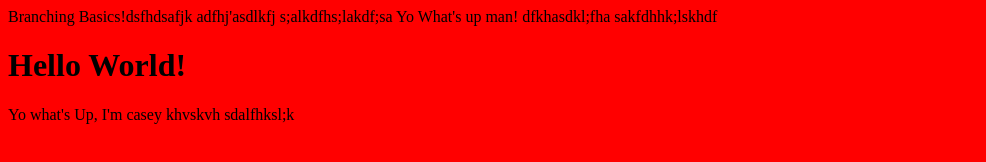
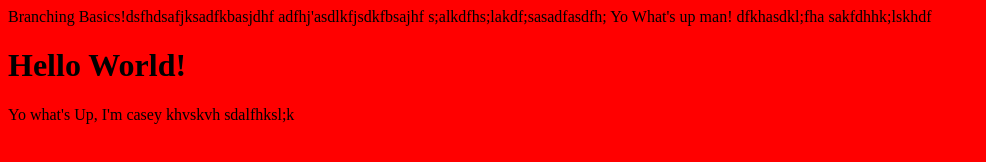
Before and after one commit to sneparc/Branching_Basics_2, a plain HTML site: page index.html in a window 1280 px wide. Shown: the whole page, without its empty margins (0-986 px from the left). Drawn offline with Linux system fonts and the light colour scheme.

Commit message:
Squashed commit

```diff
--- a/index.html
+++ b/index.html
@@ -5,9 +5,9 @@
 		<link rel="stylesheet" href="css/main.css">
 	</head>
 	<body>
-		Branching Basics!dsfhdsafjk
-		adfhj'asdlkfj
-		s;alkdfhs;lakdf;sa
+		Branching Basics!dsfhdsafjksadfkbasjdhf
+		adfhj'asdlkfjsdkfbsajhf
+		s;alkdfhs;lakdf;sasadfasdfh;
 
 		Yo What's up man!
 		dfkhasdkl;fha
```
